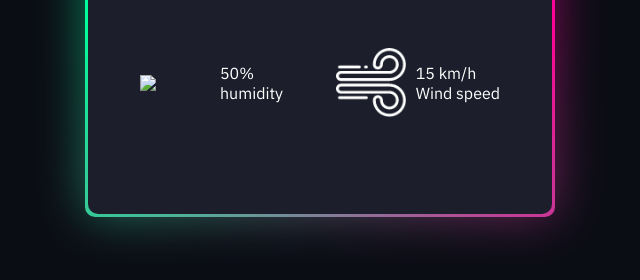
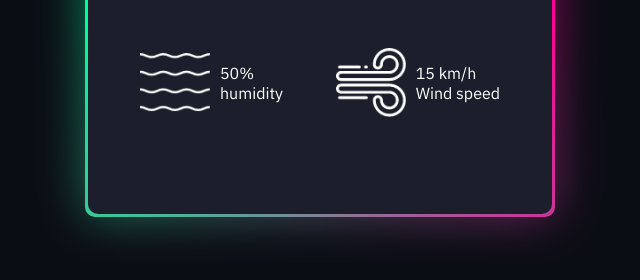
Before and after one commit to Sorriahn/sorriahn.github.io, a plain HTML site: page index.html in a window 1280 px wide. Shown: the part 518-798 px from the top of the page, without its empty margins (320-960 px from the left). Drawn offline with Linux system fonts and the light colour scheme.

Commit message:
Update index.html

```diff
--- a/index.html
+++ b/index.html
@@ -23,7 +23,7 @@
         <h2 class="city">New York</h2>
         <div class="details">
           <div class="col">
-            <img src="images.humidity.png" />
+            <img src="images/humidity.png" />
             <div>
               <p class="humidity">50%</p>
               <p>humidity</p>
```
